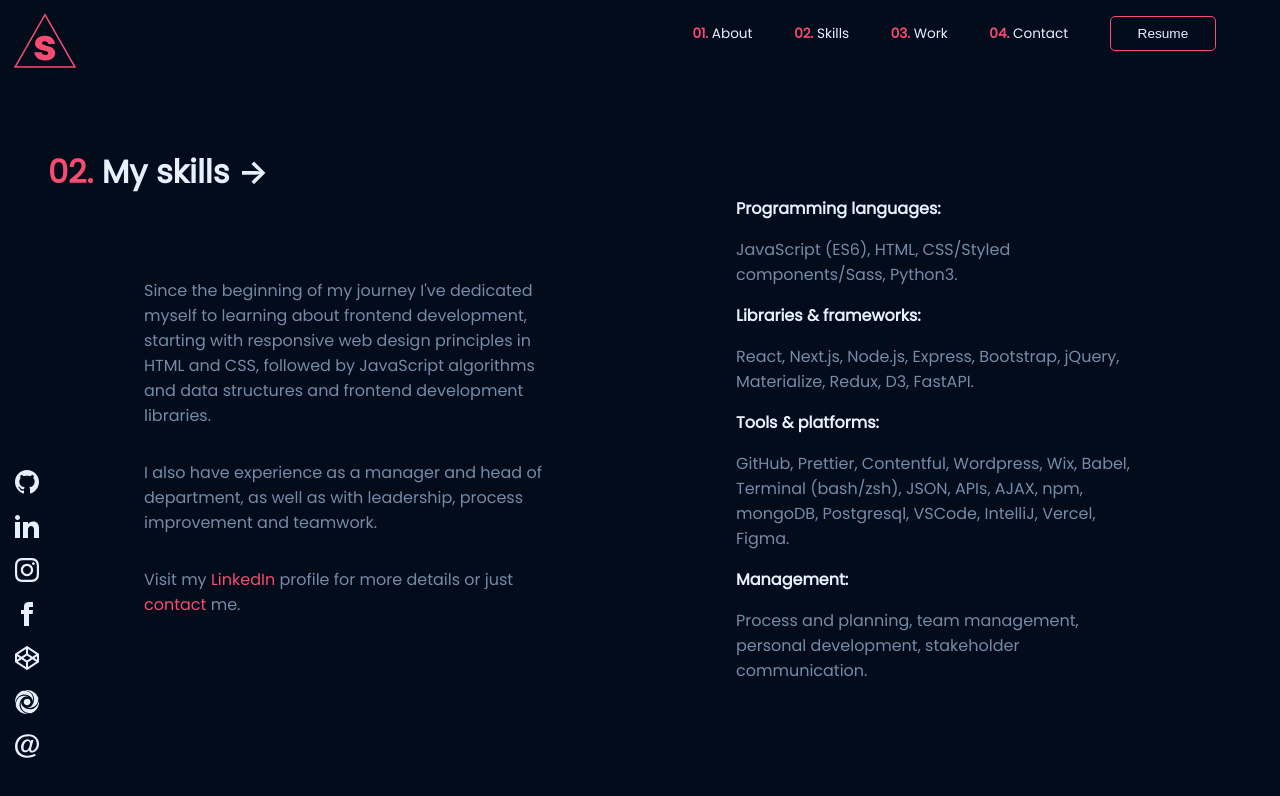
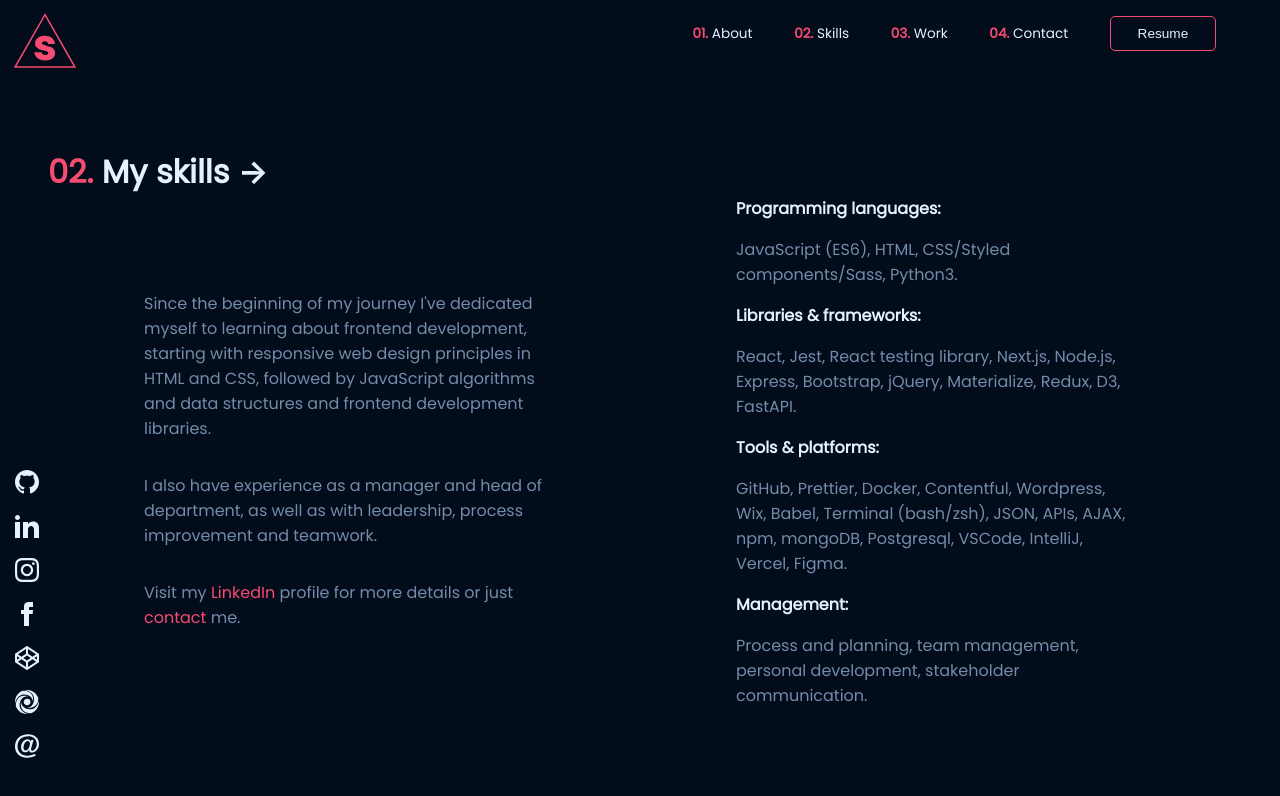
Before and after one commit to stephanianevado/portfolio, a Next.js app: page /myskills in a window 1280 px wide. Shown: the top 796 px of the page. Built offline with nearby package versions, Linux system fonts and the light colour scheme.

Commit message:
add new skills

```diff
--- a/pages/myskills.js
+++ b/pages/myskills.js
@@ -1,10 +1,10 @@
 import Head from 'next/head'
+import styled from 'styled-components'
+import { Breakpoints } from '../components/Breakpoints'
+import { grey, pink, white } from '../components/colors'
 import { FooterPortfolio } from '../components/FooterPortfolio'
 import { NavBar } from '../components/NavBar'
 import { Title } from '../components/Title'
-import styled from 'styled-components'
-import { grey, pink, white } from '../components/colors'
-import { Breakpoints } from '../components/Breakpoints'
 
 const Main = styled.main`
   padding: 2rem;
@@ -85,13 +85,15 @@ const MySkills = () => {
             <h4>Libraries & frameworks:</h4>
             <p>
               {' '}
-              React, Next.js, Node.js, Express, Bootstrap, jQuery, Materialize, Redux, D3, FastAPI.
+              React, Jest, React testing library, Next.js, Node.js, Express,
+              Bootstrap, jQuery, Materialize, Redux, D3, FastAPI.
             </p>
             <h4>Tools & platforms:</h4>
             <p>
               {' '}
-              GitHub, Prettier, Contentful, Wordpress, Wix, Babel, Terminal
-              (bash/zsh), JSON, APIs, AJAX, npm, mongoDB, Postgresql, VSCode, IntelliJ, Vercel, Figma.
+              GitHub, Prettier, Docker, Contentful, Wordpress, Wix, Babel,
+              Terminal (bash/zsh), JSON, APIs, AJAX, npm, mongoDB, Postgresql,
+              VSCode, IntelliJ, Vercel, Figma.
             </p>
             <h4>Management:</h4>
             <p>
```
